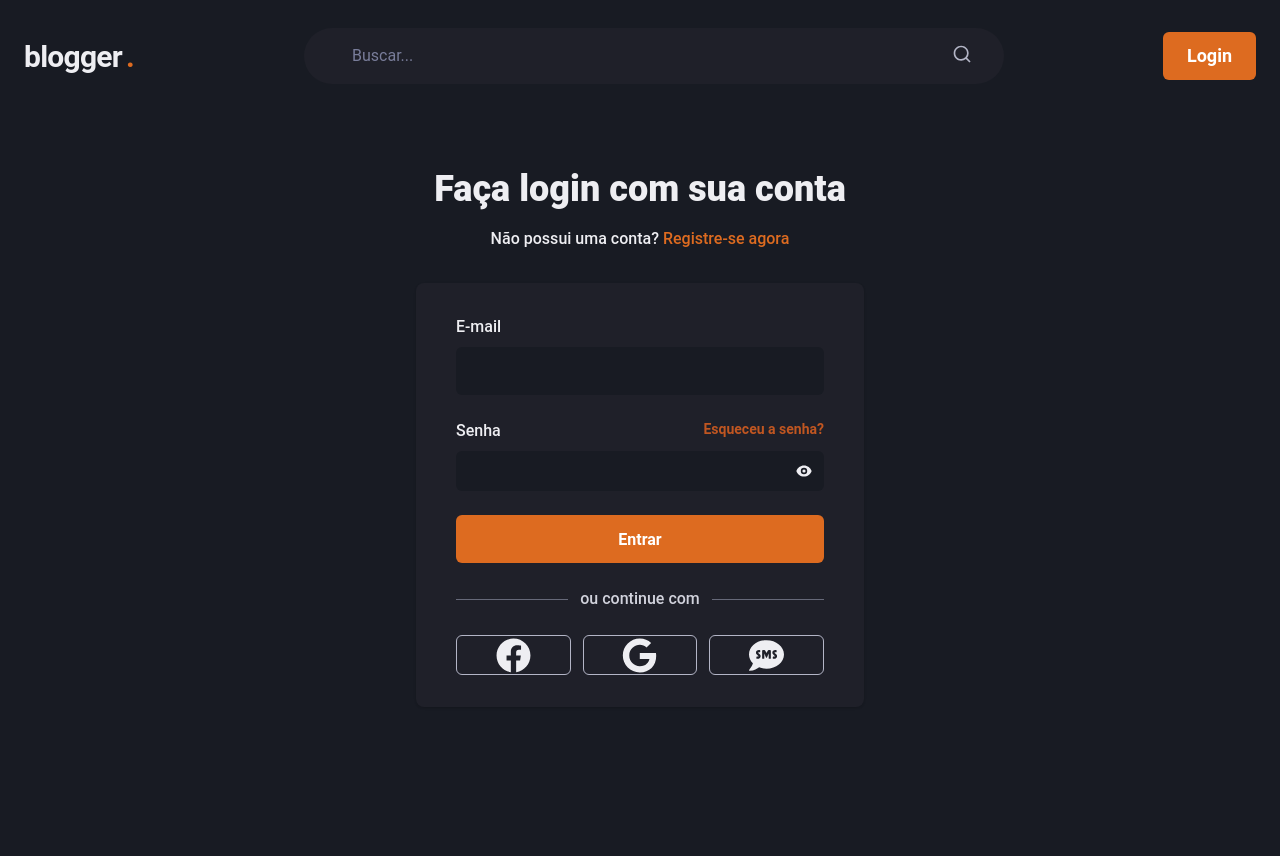
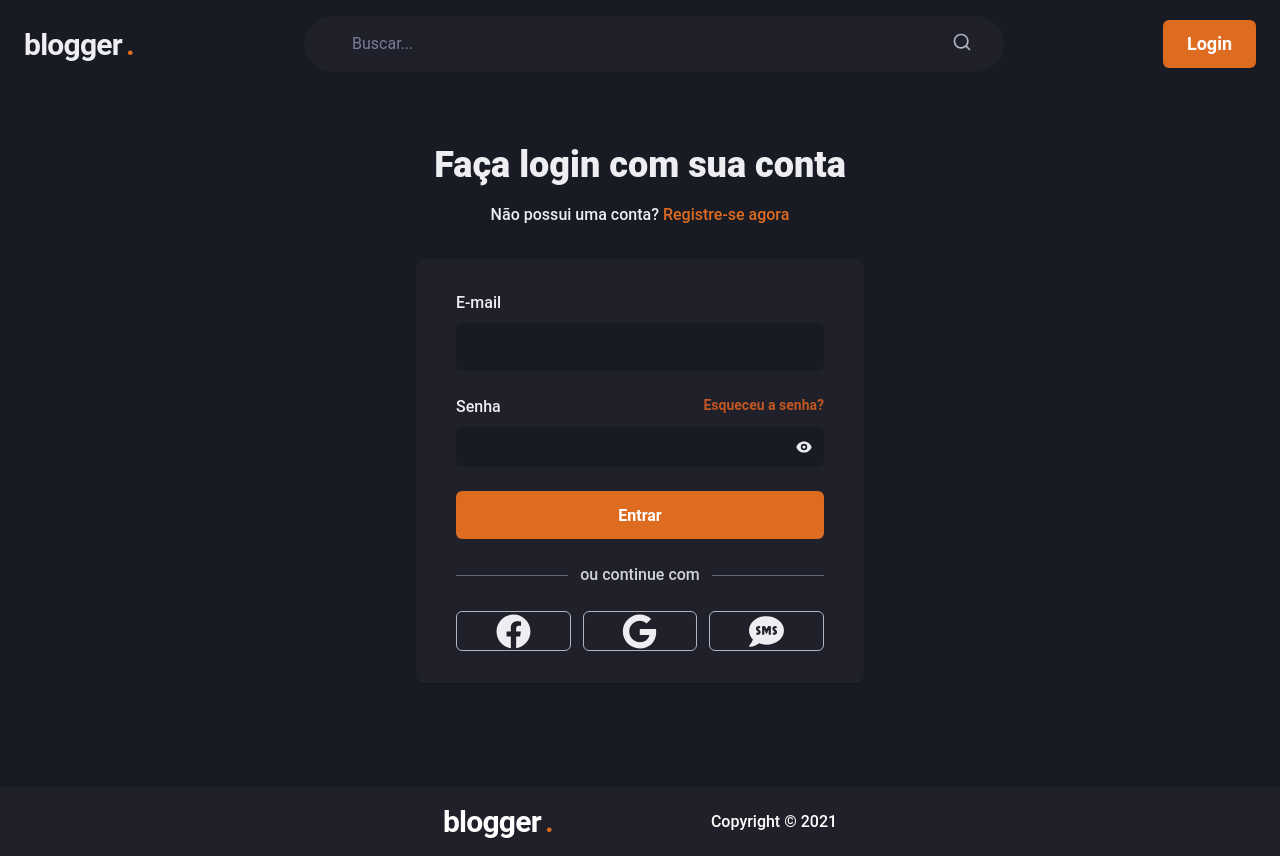
Before and after one commit to icaroov/blog-app-frontend, a Next.js app: page /login in a window 1280 px wide. Before the commit the page ends 800 px from the top, so only its background shows below. Built offline with nearby package versions, Linux system fonts and the light colour scheme.

Commit message:
feat: add footer component

```diff
--- a/src/components/Footer/index.tsx
+++ b/src/components/Footer/index.tsx
@@ -1,5 +1,26 @@
-const Footer = () => {
-  return <h1>Footer</h1>
-}
+import { Box, HStack, Stack, Text, useColorModeValue } from '@chakra-ui/react'
+
+import { Logo } from 'components'
+
+const Footer = () => (
+  <Box as="footer" pt="8">
+    <Stack
+      direction={{ base: 'column', sm: 'row' }}
+      justifyContent="center"
+      alignItems="center"
+      py="3"
+      px={{ base: '3', md: '6', lg: '8' }}
+      color="white"
+      bg={useColorModeValue('gray.800', 'blue.400')}
+    >
+      <HStack spacing="3" display="flex" alignItems="center">
+        <Logo />
+        <Text fontWeight="medium" marginEnd="2">
+          Copyright © 2021
+        </Text>
+      </HStack>
+    </Stack>
+  </Box>
+)
 
 export default Footer
--- a/src/components/Layout/index.tsx
+++ b/src/components/Layout/index.tsx
@@ -1,6 +1,7 @@
 import { Flex, Box } from '@chakra-ui/react'
 
 import Header from '../Header'
+import Footer from '../Footer'
 
 interface LayoutProps {
   children: React.ReactNode
@@ -16,6 +17,8 @@ const Layout = ({ children }: LayoutProps) => {
           {children}
         </Box>
       </Flex>
+
+      <Footer />
     </Flex>
   )
 }
--- a/src/components/index.ts
+++ b/src/components/index.ts
@@ -15,3 +15,5 @@ export { default as Profile } from './Header/Profile'
 export { default as SearchBox } from './Header/SearchBox'
 
 export { default as Layout } from './Layout'
+
+export { default as Footer } from './Footer'
```
